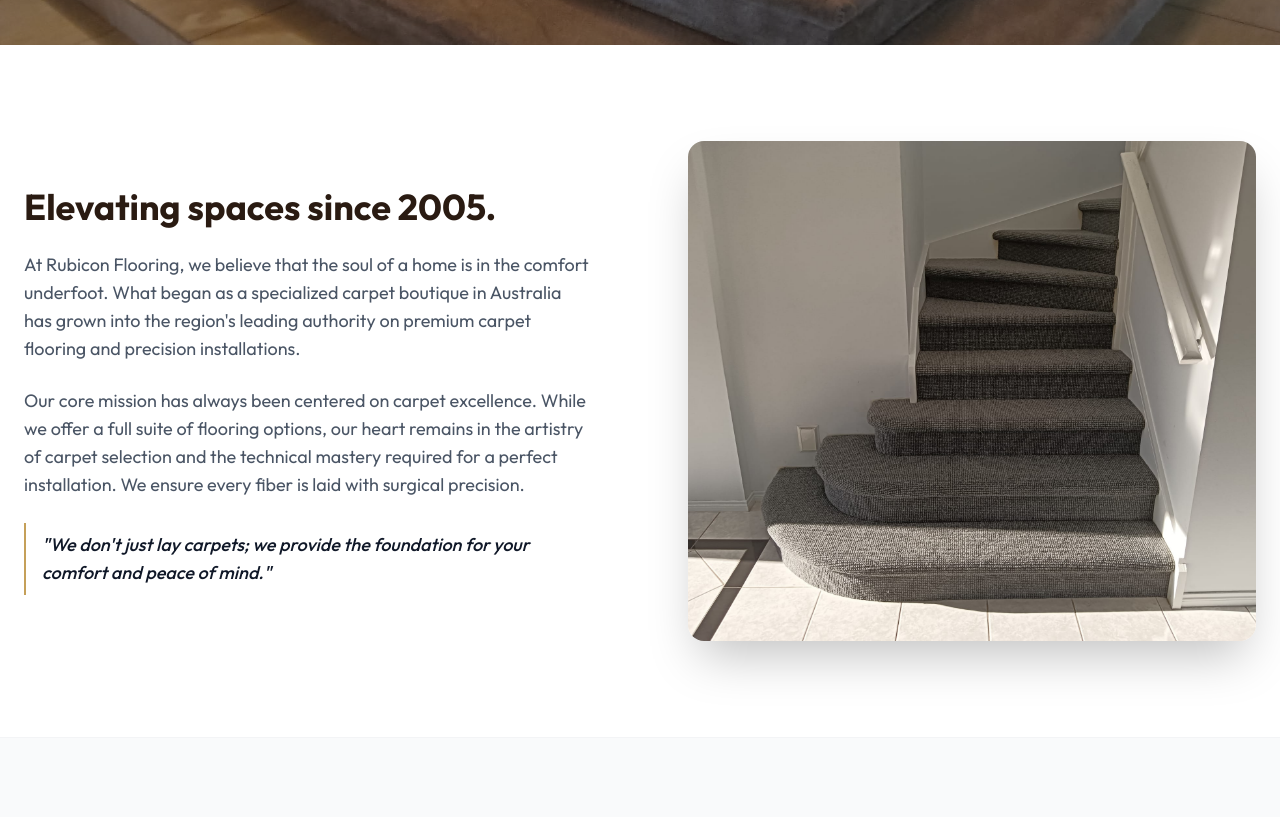
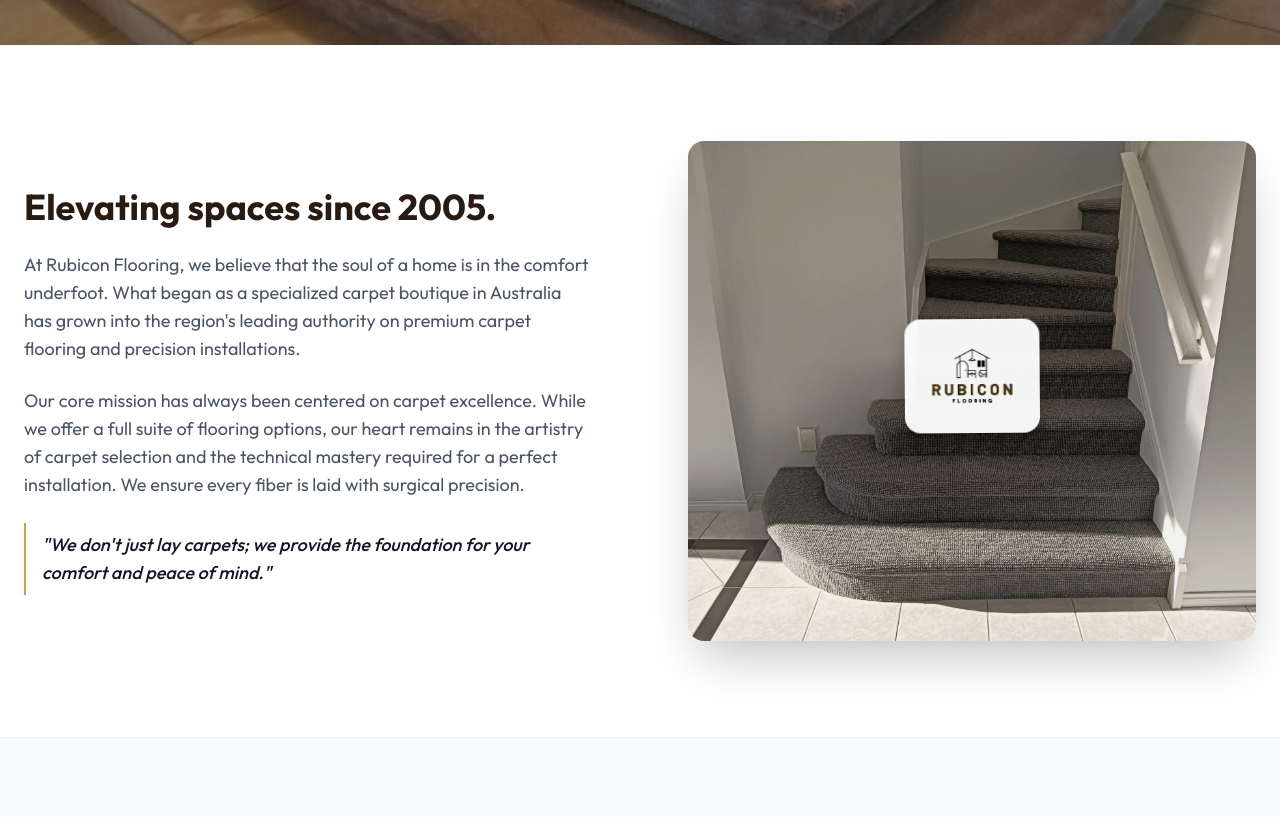
Before and after one commit to omsenpaiii/CarpetFlooring, a Next.js app: page /about in a window 1280 px wide. Shown: the part 535-1352 px from the top of the page. Built offline with nearby package versions, Linux system fonts and the light colour scheme.

Commit message:
feat: Add animated logo to About page, update warranty descriptions to comprehensive, and revise the contact email address.

```diff
--- a/src/app/about/page.tsx
+++ b/src/app/about/page.tsx
@@ -76,7 +76,7 @@ export default function About() {
                 whileInView={{ opacity: 1, x: 0 }}
                 viewport={{ once: true, margin: "-100px" }}
                 transition={{ duration: 0.8, delay: 0.2, ease: "easeOut" }}
-                className="relative h-[500px] rounded-2xl overflow-hidden shadow-2xl"
+                className="relative h-[500px] rounded-2xl overflow-hidden shadow-2xl group"
               >
                 <img
                   src="/products/Carpets/carpet2.jpeg"
@@ -86,6 +86,26 @@ export default function About() {
                     (e.target as HTMLImageElement).src = "https://images.unsplash.com/photo-1513694203232-719a280e022f?auto=format&fit=crop&q=80&w=800";
                   }}
                 />
+
+                {/* Floating Logo Overlay */}
+                <motion.div
+                  animate={{
+                    y: [0, -15, 0],
+                    rotate: [0, 2, -2, 0]
+                  }}
+                  transition={{
+                    duration: 4,
+                    repeat: Infinity,
+                    ease: "easeInOut"
+                  }}
+                  className="absolute top-1/2 left-1/2 -translate-x-1/2 -translate-y-1/2 z-10 pointer-events-none drop-shadow-[0_10px_10px_rgba(0,0,0,0.3)]"
+                >
+                  <div className="bg-white/95 p-6 rounded-2xl backdrop-blur-sm border border-white/20">
+                    <img src="/logo.png" alt="Rubicon Logo" className="h-16 w-auto" />
+                  </div>
+                </motion.div>
+
+                <div className="absolute inset-0 bg-black/5" />
               </motion.div>
             </div>
           </div>
--- a/src/app/collections/[category]/page.tsx
+++ b/src/app/collections/[category]/page.tsx
@@ -33,7 +33,7 @@ const allProducts = [
     image: "/products/vinyl.jpg", // Updated image path
     id: "vinyl-2", // Added id for cart functionality
     description: "Enjoy the bold aesthetic of midnight slate with the supreme durability and minimal maintenance of luxury vinyl.",
-    features: ["100% Waterproof", "Scratch & Dent Resistant", "Click-Lock Installation", "Lifetime Residential Warranty"],
+    features: ["100% Waterproof", "Scratch & Dent Resistant", "Click-Lock Installation", "Comprehensive Residential Warranty"],
     specifications: {
       type: "Luxury Vinyl Tile (LVT)",
       thickness: "6.5mm",
--- a/src/app/contact/page.tsx
+++ b/src/app/contact/page.tsx
@@ -90,7 +90,7 @@ export default function Contact() {
                     </div>
                     <div>
                       <h3 className="font-medium text-gray-900">Email</h3>
-                      <p className="text-gray-500 mt-1">hello@rubiconflooring.com<br />support@rubiconflooring.com</p>
+                      <p className="text-gray-500 mt-1">rubiconflooring@gmail.com</p>
                     </div>
                   </div>
                 </div>
--- a/src/app/page.tsx
+++ b/src/app/page.tsx
@@ -42,8 +42,8 @@ const features = [
   },
   {
     icon: <Shield className="w-6 h-6" />,
-    title: "Lifetime Warranty",
-    description: "Peace of mind with our comprehensive lifetime warranty on selected hardwood lines.",
+    title: "Comprehensive Warranty",
+    description: "Peace of mind with a comprehensive warranty on our premium carpet lines and expert installations.",
   },
   {
     icon: <ThumbsUp className="w-6 h-6" />,
@@ -307,7 +307,7 @@ export default function Home() {
                     "Laser-accurate measurements & cutting",
                     "Seamless joins and expert stretching",
                     "Acoustic & thermal underlay specialist",
-                    "Lifetime warranty on all workmanship"
+                    "Comprehensive warranty on all workmanship"
                   ].map((item, i) => (
                     <li key={i} className="flex items-center gap-3 text-gray-800 font-medium">
                       <div className="w-5 h-5 rounded-full bg-[var(--color-accent)] flex items-center justify-center text-white">
```
